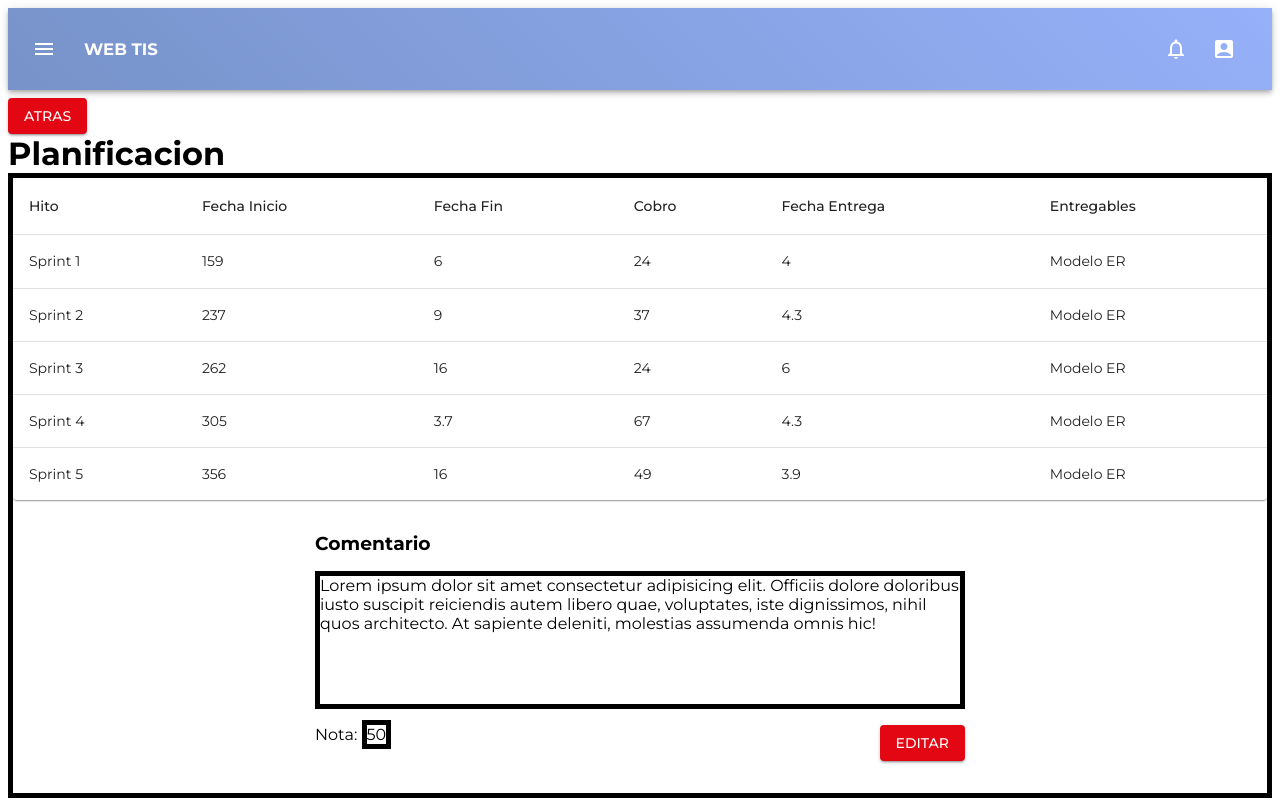
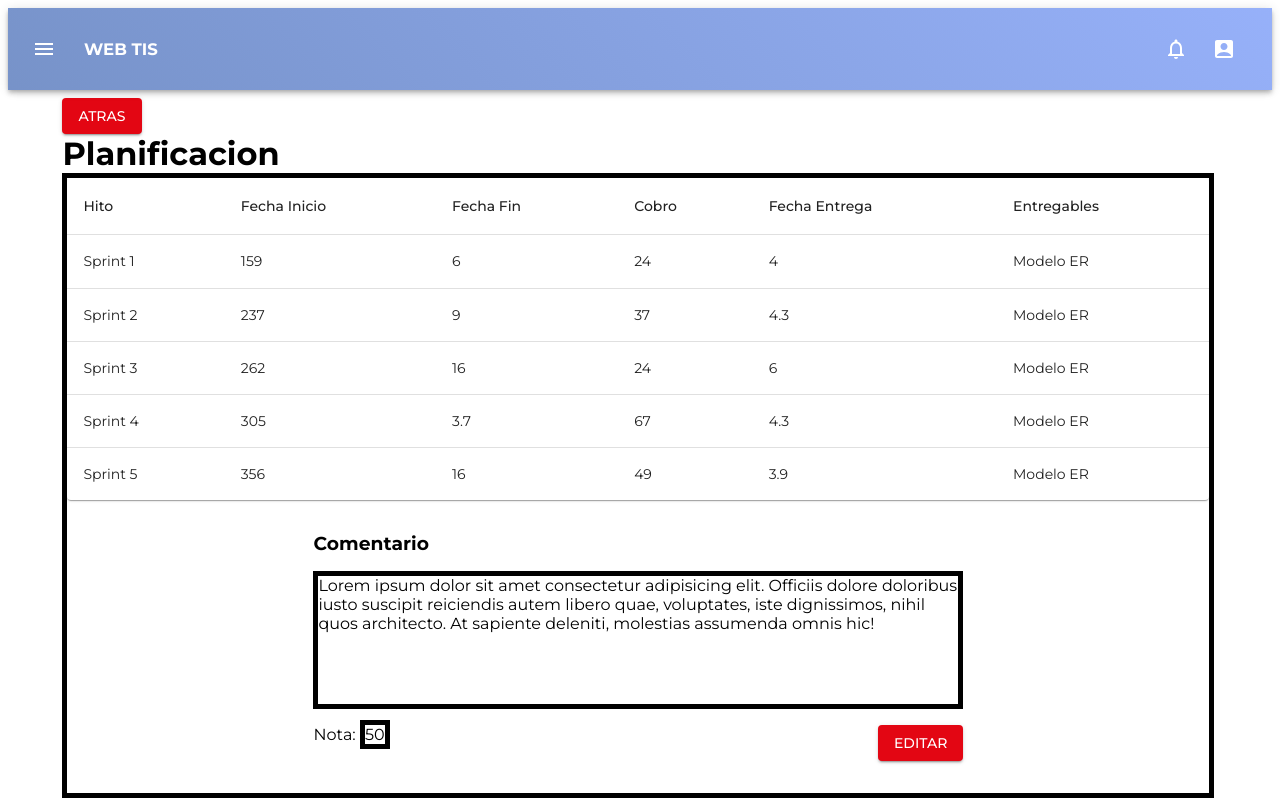
Before and after one commit to RichardAgr/Evaluacion-de-Proyectos, a React (Vite) app in the folder Frontend/: page /homeDocente/homeGrupoEstudiante/planificacion in a window 1280 px wide. Shown: the top 800 px of the page. Built offline with nearby package versions, Linux system fonts and the light colour scheme.

Commit message:
formatoPage

```diff
--- a/Frontend/src/components/comentarioNota/comentarioNota.jsx
+++ b/Frontend/src/components/comentarioNota/comentarioNota.jsx
@@ -8,8 +8,7 @@ function ComentarioNota({ comentario, nota }) {
       <div className='calificar'>
         <div>
           <h3>Comentario</h3>
-          <p
-            className='calificar_inputText'
+          <p className='calificar_inputText'
             readOnly
           >
             {comentario}
--- a/Frontend/src/index.css
+++ b/Frontend/src/index.css
@@ -27,9 +27,16 @@ footer{
     background-position: 0% 50%;
   }
 }
-.container{
+.box{
+  display: flex;
+  justify-content: center;
+  width: 98.5vw;
   margin-top: 1vh;
   min-height: calc(87vh);
+}
+.container{
+  width: 90vw;
+  display: block;
 }
 .pageBorder{
   min-height: calc(74vh);
--- a/Frontend/src/pages/Estudiante/planificacion/planificacion.jsx
+++ b/Frontend/src/pages/Estudiante/planificacion/planificacion.jsx
@@ -23,11 +23,15 @@ function planificacion() {
     createData('Sprint 4', 305, 3.7, 67, 4.3, 'Modelo ER'),
     createData('Sprint 5', 356, 16.0, 49, 3.9, 'Modelo ER'),
   ];
+  function goBack() {
+    window.history.back();
+  }
   return (
     <Fragment>
       <Header></Header>
+        <div className='box'>
             <div className='container'>
-          <Button variant='contained'>Atras</Button>
+              <Button variant='contained' onClick={goBack}>Atras</Button>
               <h1>Planificacion</h1>
               <div className='pageBorder'>
                 <TableContainer component={Paper}>
@@ -64,6 +68,7 @@ function planificacion() {
                 <ComentarioNota comentario={comentario} nota = {nota}></ComentarioNota>
               </div>
             </div>
+        </div>
       <Footer></Footer>
     </Fragment>
   );
```
Also changed, not shown: Frontend/src/pages/Estudiante/infoGrupo/infoGrupo.jsx (+7 -1 lines). Lines whose indentation alone changed are shown as unchanged.
